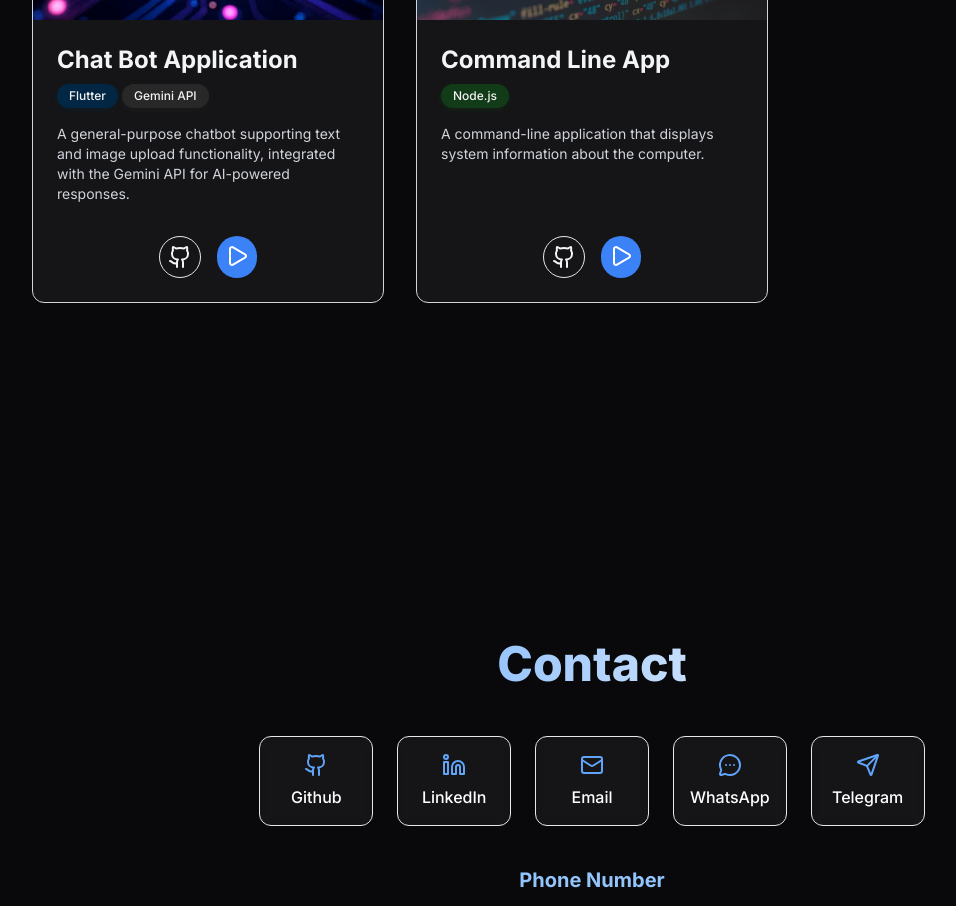
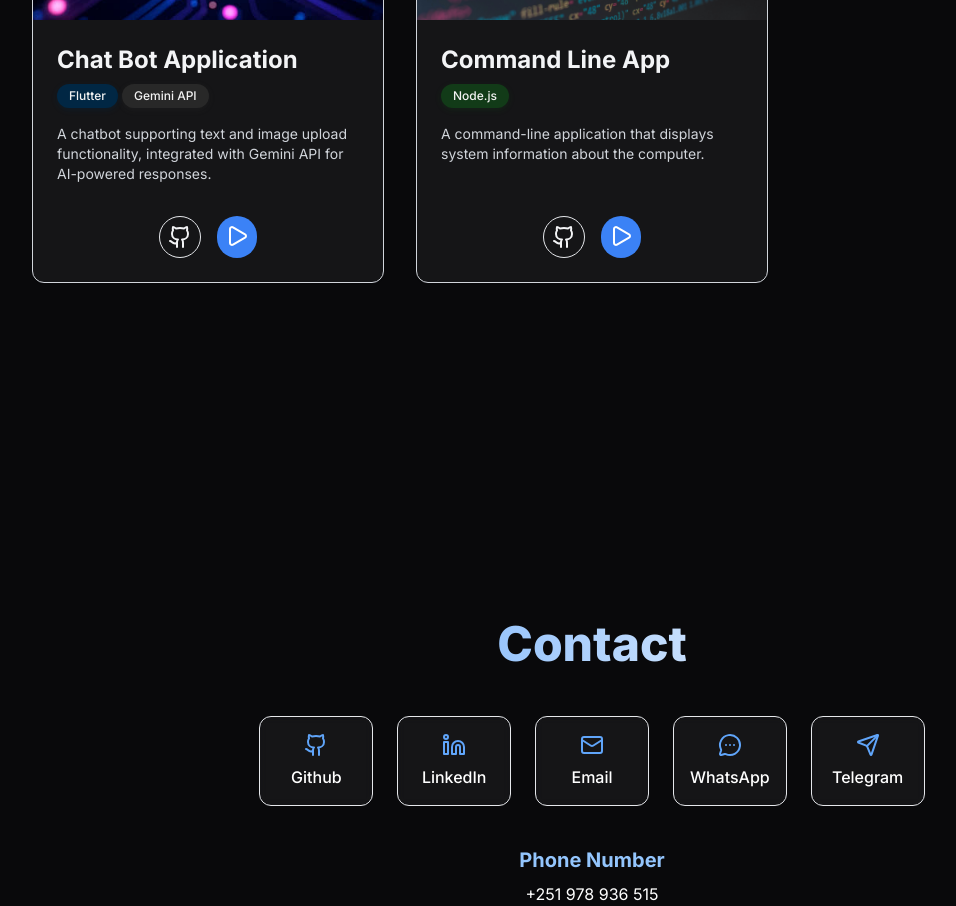
Before and after one commit to DagiAmeha/Portfolio, a Next.js app: page / in a window 1280 px wide. Shown: the part 2540-3446 px from the top of the page, without its empty margins (48-1004 px from the left). Built offline with nearby package versions, Linux system fonts and the light colour scheme.

Commit message:
minor fix

```diff
--- a/public/data/project-detail.js
+++ b/data/project-detail.ts
@@ -29,7 +29,7 @@ export const projects = [
   {
     title: "Chat Bot Application",
     description:
-      "A general-purpose chatbot supporting text and image upload functionality, integrated with the Gemini API for AI-powered responses.",
+      "A chatbot supporting text and image upload functionality, integrated with Gemini API for AI-powered responses.",
     image: "/img/chat-bot.jpg",
     github: "https://github.com/DagiAmeha/Chat-bot-with-Gemini-api",
     demo: "https://youtube.com/shorts/nqZrIdyZ014?si=ZCbDmyX2rj5vKbTb",
--- a/src/components/sections/ProjectsSection.tsx
+++ b/src/components/sections/ProjectsSection.tsx
@@ -1,5 +1,6 @@
-import { ProjectCard } from "@/components/ProjectCard";
-import { projects } from "public/data/project-detail";
+import { ProjectCard } from "@/src/components/ProjectCard";
+import { projects } from "@/data/project-detail";
+import { Project } from "@/src/lib/projects";
 
 export function ProjectsSection() {
   return (
@@ -8,7 +9,7 @@ export function ProjectsSection() {
         Projects
       </h2>
       <div className="grid gap-8 sm:grid-cols-2 lg:grid-cols-3 ">
-        {projects.map((p) => (
+        {projects.map((p: Project) => (
           <ProjectCard key={p.title} {...p} />
         ))}
       </div>
```
Also changed, not shown: src/app/page.tsx (+7 -7 lines), tsconfig.json (+4 -17 lines).
